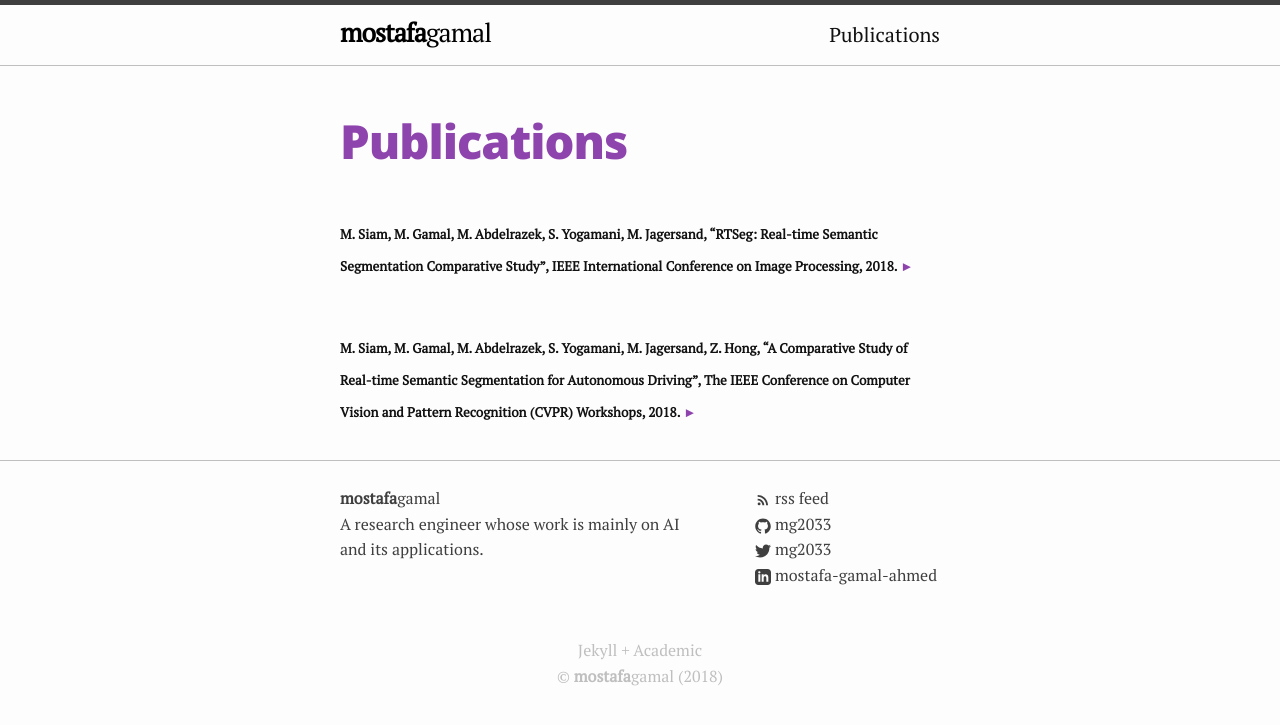
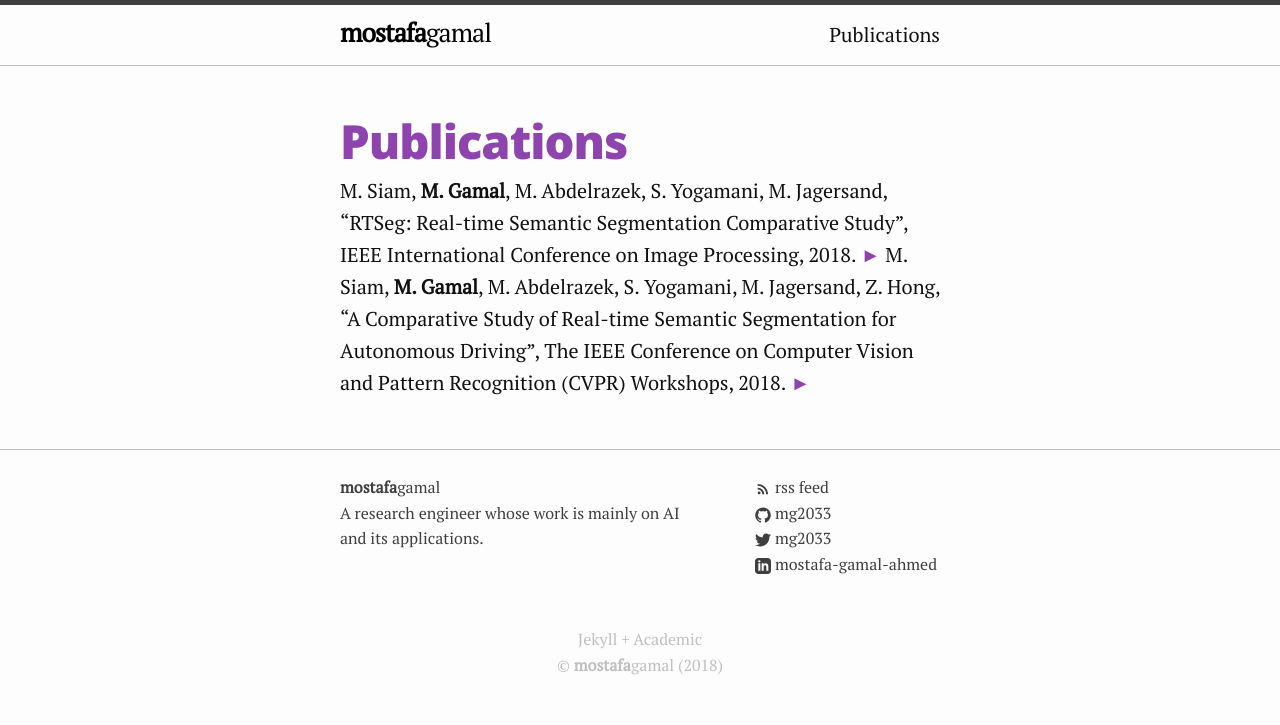
Before and after one commit to MG2033/mg2033.github.io, a Jekyll site: the page built from publications.md, in a window 1280 px wide. Shown: the top 725 px of the page. Built offline with Jekyll 4.4.1, drawn with Linux system fonts in a browser that asks for light colours.

```diff
--- a/publications.md
+++ b/publications.md
@@ -2,5 +2,5 @@
 layout: page
 title:  "Publications"
 ---
-###### M. Siam, **M. Gamal**, M. Abdelrazek, S. Yogamani, M. Jagersand, "RTSeg: Real-time Semantic Segmentation Comparative Study", IEEE International Conference on Image Processing, 2018. [►](https://arxiv.org/abs/1803.02758)
-###### M. Siam, **M. Gamal**, M. Abdelrazek, S. Yogamani, M. Jagersand, Z. Hong, "A Comparative Study of Real-time Semantic Segmentation for Autonomous Driving", The IEEE Conference on Computer Vision and Pattern Recognition (CVPR) Workshops, 2018. [►](http://openaccess.thecvf.com/content_cvpr_2018_workshops/w12/html/Siam_A_Comparative_Study_CVPR_2018_paper.html)
+M. Siam, **M. Gamal**, M. Abdelrazek, S. Yogamani, M. Jagersand, "RTSeg: Real-time Semantic Segmentation Comparative Study", IEEE International Conference on Image Processing, 2018. [►](https://arxiv.org/abs/1803.02758)
+M. Siam, **M. Gamal**, M. Abdelrazek, S. Yogamani, M. Jagersand, Z. Hong, "A Comparative Study of Real-time Semantic Segmentation for Autonomous Driving", The IEEE Conference on Computer Vision and Pattern Recognition (CVPR) Workshops, 2018. [►](http://openaccess.thecvf.com/content_cvpr_2018_workshops/w12/html/Siam_A_Comparative_Study_CVPR_2018_paper.html)
```
